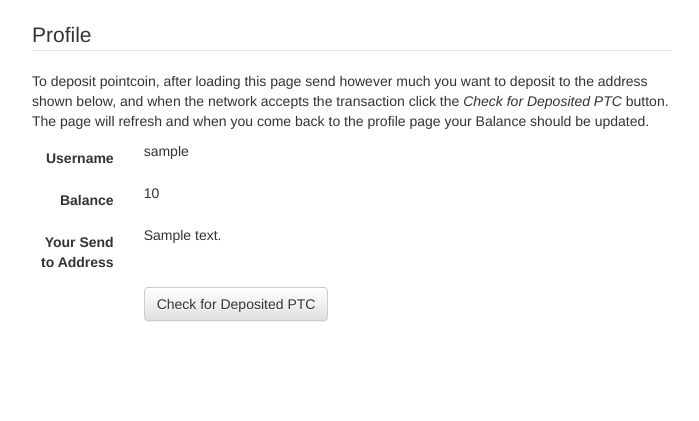
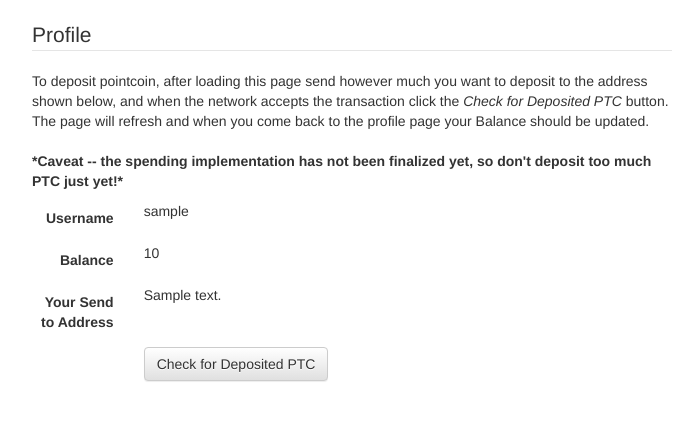
Before and after one commit to benedgar/pointlist, a Django app: template pointlist/templates/pointlist/profile.html in a window 1280 px wide. Shown: the part 52-473 px from the top of the page, without its empty margins (288-987 px from the left). Run offline with Django 3.2, Linux system fonts and the light colour scheme; the template is opened without the code that fills it: most values are stand-ins (such as "Sample title", 1, 10 or a date in 2020); parts of the project's set-up code (start-up, migrations or seed data) failed here and were passed over; some libraries are stand-ins or nearby versions.

Commit message:
updated profile.html

```diff
--- a/pointlist/templates/pointlist/profile.html
+++ b/pointlist/templates/pointlist/profile.html
@@ -13,6 +13,9 @@
         To deposit pointcoin, after loading this page send however much you want to deposit to the address shown below,
         and when the network accepts the transaction click the <em>Check for Deposited PTC</em> button.  The page will
         refresh and when you come back to the profile page your Balance should be updated.
+              <br>
+              <br>
+              <b>*Caveat -- the spending implementation has not been finalized yet, so don't deposit too much PTC just yet!*</b>
         </p>
       <legend>Profile</legend>
         <div class="form-group">
```
